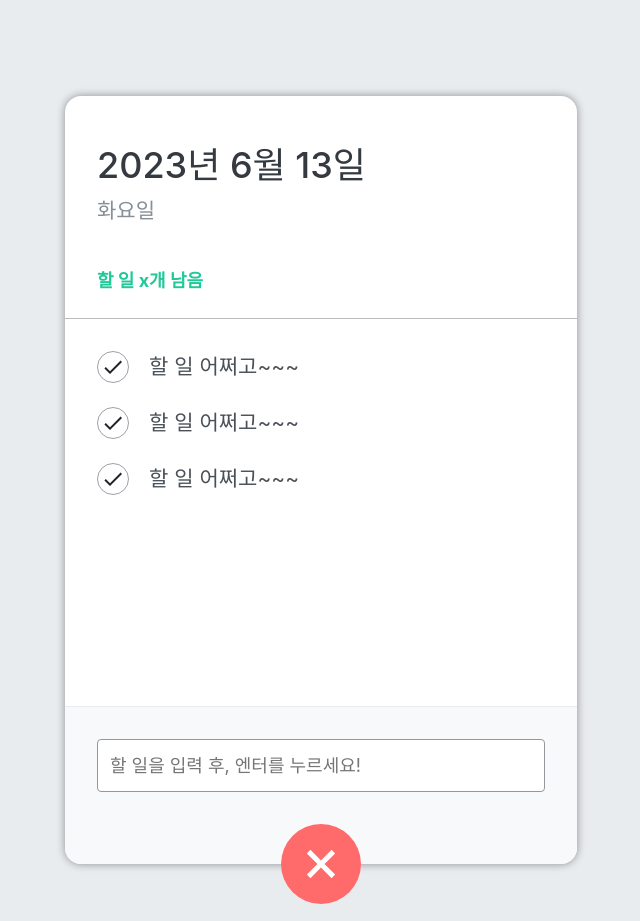
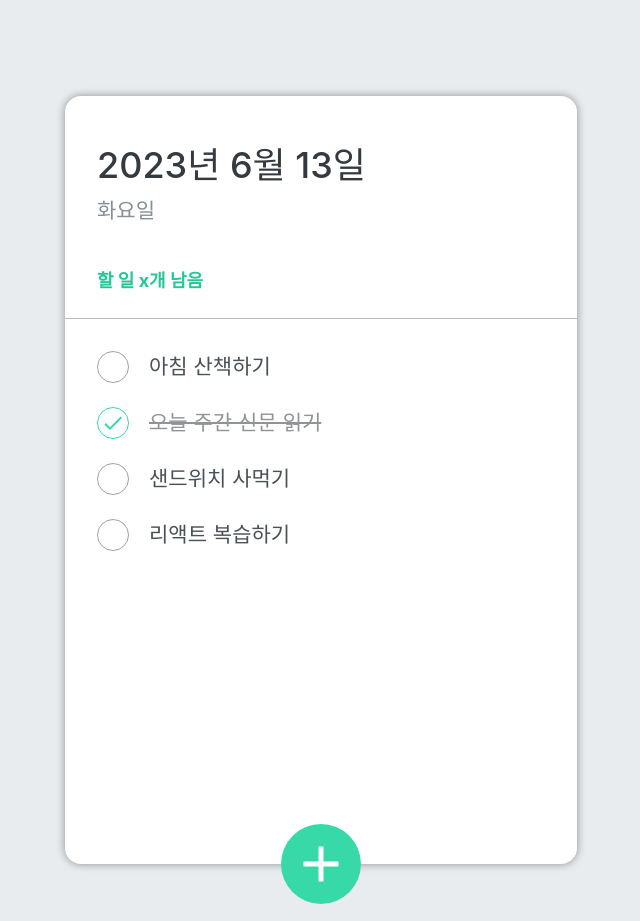
Before and after one commit to semsolhan1/react-todo-app20230613, a React (Create React App) app: page / in a window 1280 px wide. Shown: the whole page, without its empty margins (319-959 px from the left). Built offline with nearby package versions, Linux system fonts and the light colour scheme; the HTML template or start-up script is replaced by a standard one.

Commit message:
# 5. 할 일 넣는작업

```diff
--- a/src/component/TodoInput.js
+++ b/src/component/TodoInput.js
@@ -1,11 +1,27 @@
-import React from 'react'
+import React, { useState } from 'react'
 import { MdAdd } from 'react-icons/md';
+import cn from 'classnames';
 
 import './scss/TodoInput.scss';
 
 const TodoInput = () => {
+
+  //입력창이 열리는 여부를 표현하는 상태값
+  const [open, setOpen] = useState(false);
+
+  // + 버튼 클릭 시 이벤트 처리
+  const onToggle = () => {
+    setOpen(!open); //open의 값을 반대로 뒤집는 문법
+    //console.log('open: ', open);
+  }
+
+
+
+
   return (
     <>
+      {
+        open && (
           <div className='form-wrapper'>
             <form className='insert-form'>
               <input
@@ -14,8 +30,31 @@ const TodoInput = () => {
               />
             </form>
           </div>
-
-        <button className='insert-btn open'>
+        )
+      }
+      {/* {
+        open && (
+          <button className='insert-btn open' onClick={onToggle}>
+            <MdAdd />
+          </button>
+        )
+      }
+      {
+        !open && (
+          <button className='insert-btn' onClick={onToggle}>
+            <MdAdd />
+          </button>
+        )
+      } */}
+      {/*
+        cn() : 첫번째 파라미터는 항상 유지할  defaulte 클래스
+               두번째 파라미터는 논리 상태값
+               => 논리 상태값이  true일 경우 해당 클래스 추가
+                  false일 경우 제거.
+                  {클래스이릅: 논리값},
+                  클래스 이름 지명 안할 시 변수명이 클래스 이름으로 사용됨.
+      */}
+      <button className={cn('insert-btn', {open})} onClick={onToggle}>
         <MdAdd />
       </button>
     </>
--- a/src/component/TodoItem.js
+++ b/src/component/TodoItem.js
@@ -1,16 +1,21 @@
 import React from 'react'
 import {MdDone, MdDelete} from "react-icons/md";
 import './scss/TodoItem.scss';
+import cn from 'classnames';
 
 
 
-const TodoItem = () => {
+
+const TodoItem = ({item}) => {
+  const {id, title, done} = item;
   return (
     <li className='todo-list-item'>
-        <div className='check-circle'>
-            <MdDone />
+
+        <div className={cn('check-circle', {active: done})}>
+            { done && <MdDone /> }
         </div>
-        <span className='text'>할 일 어쩌고~~~</span>
+
+        <span className={cn('text', {finish: done})}>{title}</span>
         <div className='remove'>
             <MdDelete />
         </div>
--- a/src/component/TodoMain.js
+++ b/src/component/TodoMain.js
@@ -3,13 +3,14 @@ import TodoItem from './TodoItem'
 
 import './scss/TodoMain.scss'
 
-const TodoMain = () => {
+const TodoMain = ({todoList}) => {
+  // console.log(props.todoList);
   return (
     <ul className='todo-list'>
-        <TodoItem />
-        <TodoItem />
-        <TodoItem />
-    </ul>
+      {
+        todoList.map(todo => <TodoItem item={todo} />)
+      }
+   </ul>
   );
 }
 
--- a/src/component/TodoTemplate.js
+++ b/src/component/TodoTemplate.js
@@ -6,10 +6,38 @@ import TodoInput from './TodoInput';
 import './scss/TodoTemplate.scss';
 
 const TodoTemplate = () => {
+
+  // 서버에 할일 목록(json)을 요청(fetch)해서 받아와야 함.
+  const todos = [
+      {
+        di : 1,
+        title : '아침 산책하기',
+        done : false
+      },
+      {
+        di : 2,
+        title : '오늘 주간 신문 읽기',
+        done : true
+      },
+      {
+        di : 3,
+        title : '샌드위치 사먹기',
+        done : false
+      },
+      {
+        di : 4,
+        title : '리액트 복습하기',
+        done : false
+      }
+
+  ];
+
+
+
   return (
     <div className='TodoTemplate'>
         <TodoHeader />
-        <TodoMain />
+        <TodoMain todoList={todos} />
         <TodoInput />
     </div>
   );
```
Lines whose indentation alone changed are shown as unchanged.
